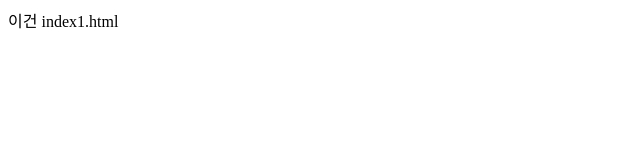
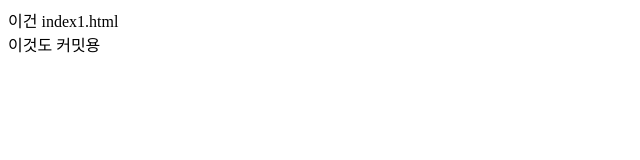
Before and after one commit to koohrim12/-issue-test-home, a plain HTML site: page index1.html in a window 1280 px wide. Shown: the whole page, without its empty margins (0-640 px from the left). Drawn offline with Linux system fonts and the light colour scheme.

Commit message:
index1.html 커밋1

```diff
--- a/index1.html
+++ b/index1.html
@@ -7,5 +7,6 @@
   </head>
   <body>
     <div>이건 index1.html</div>
+    <div>이것도 커밋용</div>
   </body>
 </html>
```
